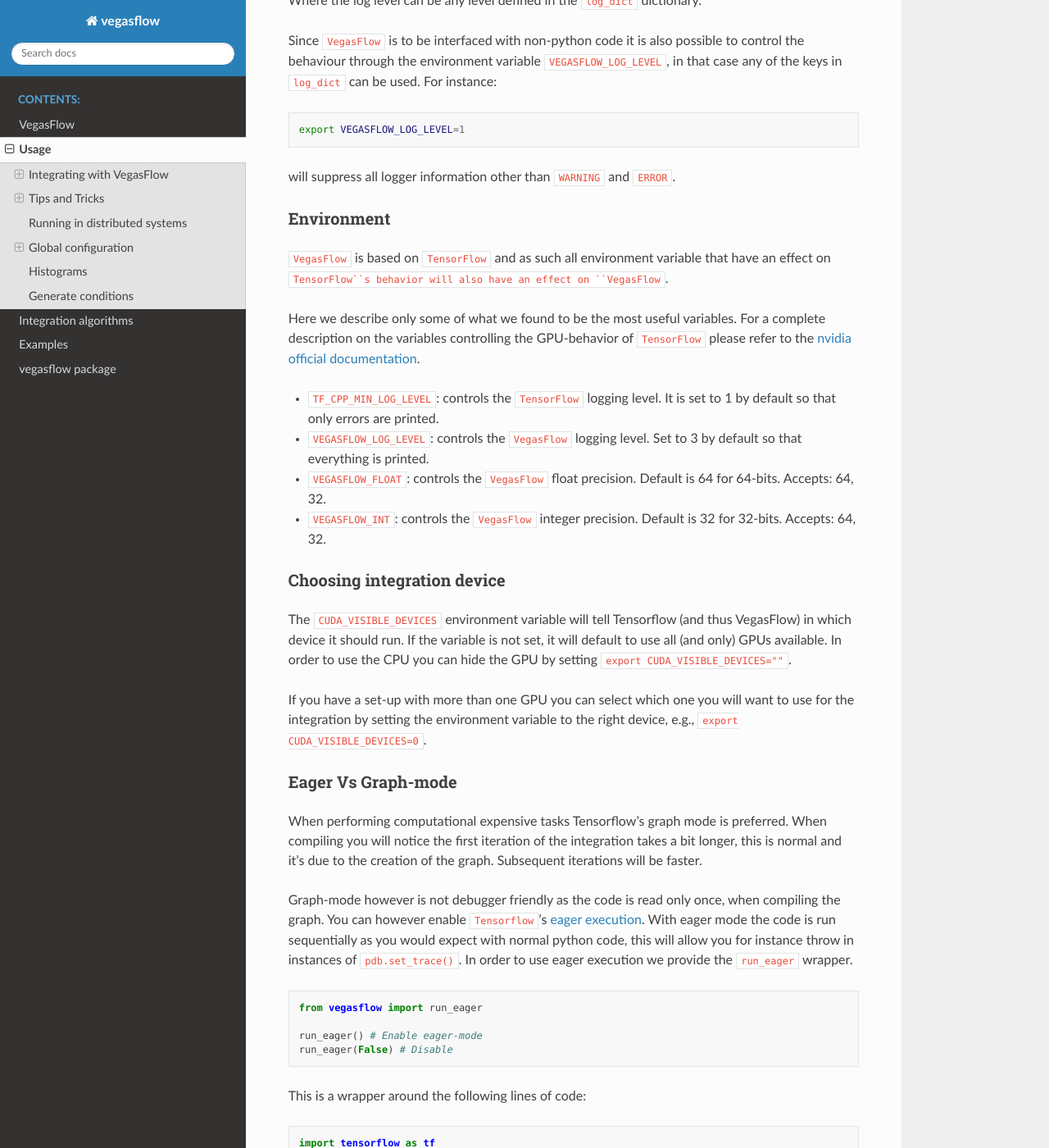
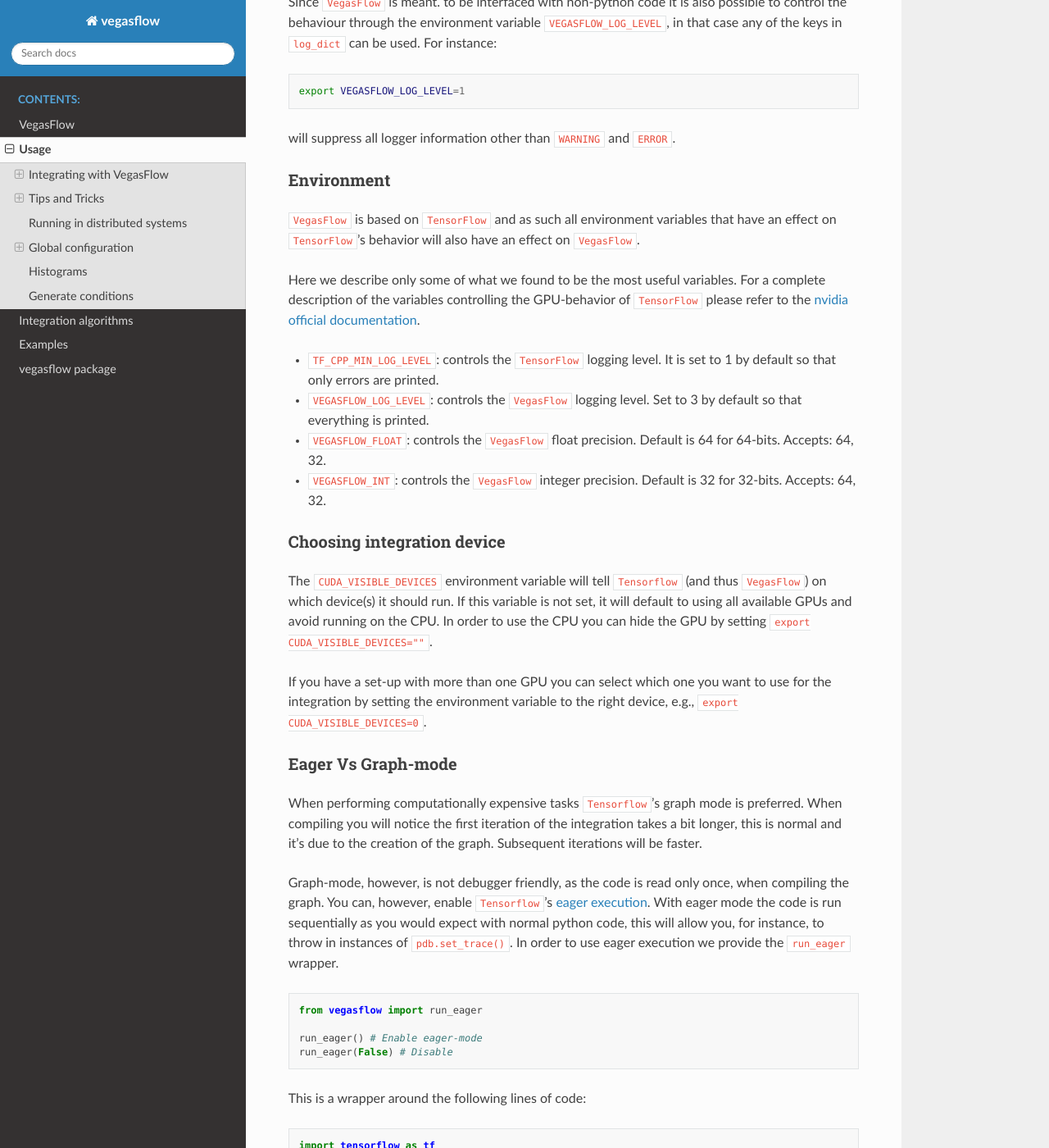
Before and after one commit to N3PDF/vegasflow, a Sphinx documentation site: the page built from doc/source/how_to.rst, in a window 1280 px wide and 1400 px high, scrolled down 5241 px. Shown: the whole window at 82% size. Built offline with Sphinx 7.4.7 and the Read the Docs theme 2.0.0, drawn with Linux system fonts in a browser that asks for light colours; some of the changed text lies outside the part shown.

```diff
--- a/doc/source/how_to.rst
+++ b/doc/source/how_to.rst
@@ -4,9 +4,12 @@
 Usage
 =====
 
-``vegasflow`` is a python library that provides a number of functions to perform Monte Carlo integration of some functions.
-In this guide we do our best to explain the steps to follow in order to perform a successful calculation with VegasFlow.
-If, after reading this, you have any doubts, questions (or ideas for improvements!) please, don't hesistate to contact us [opening an issue](https://github.com/N3PDF/vegasflow/issues/new?assignees=&body=I%20have%20a%20question%20about%20VegasFlow...&labels=question) in Github.
+``VegasFlow`` is a python library that provides a number of functions to perform Monte Carlo integration of some functions.
+In this guide we do our best to explain the steps to follow in order to perform a successful calculation with ``VegasFlow``.
+If, after reading this, you have any doubts, questions (or ideas for
+improvements!) please, don't hesitate to contact us by `opening an issue on GitHub
+<https://github.com/N3PDF/vegasflow/issues/new?assignees=&body=I%20have%20a%20question%20about%20VegasFlow...&labels=question>`_.
+
 
 .. contents::
    :local:
@@ -41,7 +44,7 @@ using the ``tf.function`` decorator.
 
     import tensorflow as tf
 
-    def example_integrand(xarr, n_dim=none, weight=none):
+    def example_integrand(xarr, n_dim=None, weight=None):
       s = tf.reduce_sum(xarr, axis=1)
       result = tf.pow(0.1/s, 2)
       return result
@@ -201,11 +204,11 @@ This is equivalent to:
 
 
 This seed is what ``TensorFlow`` calls a global seed and is then used to generate operation-level seeds.
-In graph mode (:ref:`eager-label`) all top level ``tf.functions`` branch out
+In graph mode (see :ref:`eager-label`) all top level ``tf.functions`` branch out
 of the same initial state.
 As a consequence, if we were to run two separate instances of ``VegasFlow``,
 despite running sequentially, they would both run with the same seed.
-Note that it only occurs if the seed is manually set.
+Note that this only occurs if the seed is manually set.
 
 .. code-block:: python
 
@@ -279,11 +282,11 @@ will suppress all logger information other than ``WARNING`` and ``ERROR``.
 Environment
 ^^^^^^^^^^^
 
-``VegasFlow`` is based on ``TensorFlow`` and as such all environment variable that
-have an effect on ``TensorFlow``s behavior will also have an effect on ``VegasFlow``.
+``VegasFlow`` is based on ``TensorFlow`` and as such all environment variables that
+have an effect on ``TensorFlow``'s behavior will also have an effect on ``VegasFlow``.
 
 Here we describe only some of what we found to be the most useful variables.
-For a complete description on the variables controlling the GPU-behavior of ``TensorFlow`` please refer to
+For a complete description of the variables controlling the GPU-behavior of ``TensorFlow`` please refer to
 the `nvidia official documentation <https://docs.nvidia.com/deeplearning/frameworks/tensorflow-user-guide/index.html#variablestf>`_.
 
 - ``TF_CPP_MIN_LOG_LEVEL``: controls the ``TensorFlow`` logging level. It is set to 1 by default so that only errors are printed.
@@ -295,17 +298,15 @@ the `nvidia official documentation <https://docs.nvidia.com/deeplearning/framewo
 Choosing integration device
 ^^^^^^^^^^^^^^^^^^^^^^^^^^^
 
-The ``CUDA_VISIBLE_DEVICES`` environment variable will tell Tensorflow
-(and thus VegasFlow) in which device it should run.
-If the variable is not set, it will default to use all (and only) GPUs available.
+The ``CUDA_VISIBLE_DEVICES`` environment variable will tell ``Tensorflow``
+(and thus ``VegasFlow``) on which device(s) it should run.
+If this variable is not set, it will default to using all available GPUs and avoid running on the CPU.
 In order to use the CPU you can hide the GPU by setting
 ``export CUDA_VISIBLE_DEVICES=""``.
 
-If you have a set-up with more than one GPU you can select which one you will
+If you have a set-up with more than one GPU you can select which one you
 want to use for the integration by setting the environment variable to the
 right device, e.g., ``export CUDA_VISIBLE_DEVICES=0``.
-
-
 
 
 
@@ -314,15 +315,15 @@ right device, e.g., ``export CUDA_VISIBLE_DEVICES=0``.
 Eager Vs Graph-mode
 ^^^^^^^^^^^^^^^^^^^
 
-When performing computational expensive tasks Tensorflow's graph mode is preferred.
-When compiling you will notice the first iteration of the integration takes a bit longer, this is normal
-and it's due to the creation of the graph.
+When performing computationally expensive tasks ``Tensorflow``'s graph mode is preferred.
+When compiling you will notice the first iteration of the integration takes a
+bit longer, this is normal and it's due to the creation of the graph.
 Subsequent iterations will be faster.
 
-Graph-mode however is not debugger friendly as the code is read only once, when compiling the graph.
-You can however enable ``Tensorflow``'s `eager execution <https://www.tensorflow.org/guide/eager>`_.
+Graph-mode, however, is not debugger friendly, as the code is read only once, when compiling the graph.
+You can, however, enable ``Tensorflow``'s `eager execution <https://www.tensorflow.org/guide/eager>`_.
 With eager mode the code is run sequentially as you would expect with normal python code,
-this will allow you for instance throw in instances of ``pdb.set_trace()``.
+this will allow you, for instance, to throw in instances of ``pdb.set_trace()``.
 In order to use eager execution we provide the ``run_eager`` wrapper.
 
 .. code-block:: python
@@ -413,21 +414,21 @@ Note that here we are only filling one histograms and so the histogram tuple con
     results = mc_instance.run_integration(n_iter, histograms=histogram_tuple)
 
 
-We ship an example of an integrand which generates histograms in the github repository: `here <https://github.com/N3PDF/vegasflow/blob/master/examples/histogram_ex.py>`_.
+We include an example of an integrand which generates histograms in `examples/histogram.py <https://github.com/N3PDF/vegasflow/blob/master/examples/histogram_ex.py>`_
 
 Generate conditions
 ===================
 
 A very common case when integrating using Monte Carlo method is to add non trivial cuts to the
 integration space.
-It is not obvious how to implement cuts in a consistent manner in GPU or using ``TensorFlow``
+It is not obvious how to implement cuts in a consistent manner on a GPU or using ``TensorFlow``
 routines when we have to combine several conditions.
 We provide the ``generate_condition_function``  auxiliary function which generates
 a ``TensorFlow``-compiled function for the necessary number of conditions.
 
 For instance, let's take the case of a parton collision simulation, in which
-we want to constraint the phase space of the two final state particles to the region
-in which the two particles have a transverse momentum above 15 GeV or any of them
+we want to constrain the phase space of the two final state particles to the region
+in which the two particles have a transverse momentum above 15 GeV, or any of them have
 a rapidity below 4.
 
 We first generate the condition we want to apply using ``generate_condition_function``.
```
Also changed, not shown: other parts of doc/source/how_to.rst (+14 -14 lines).
